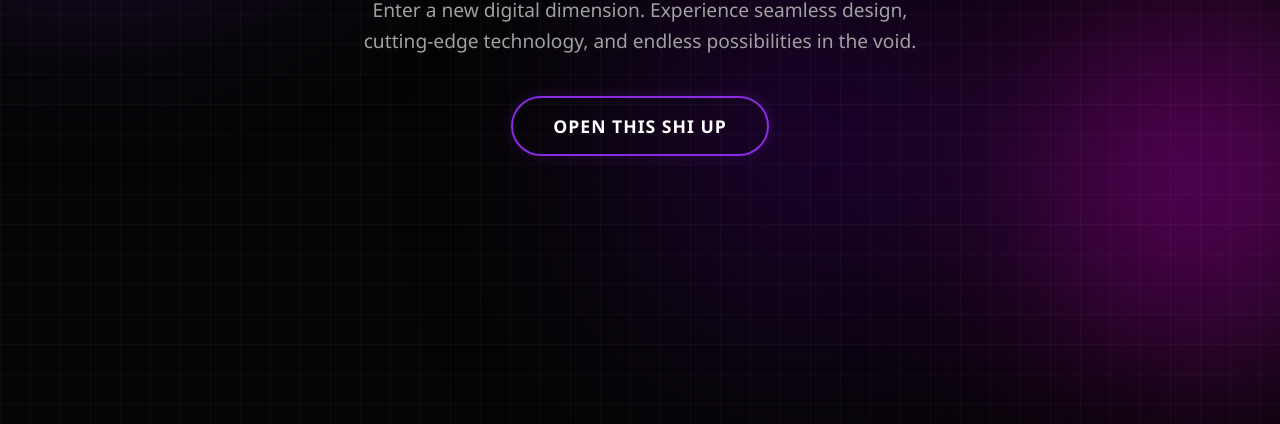
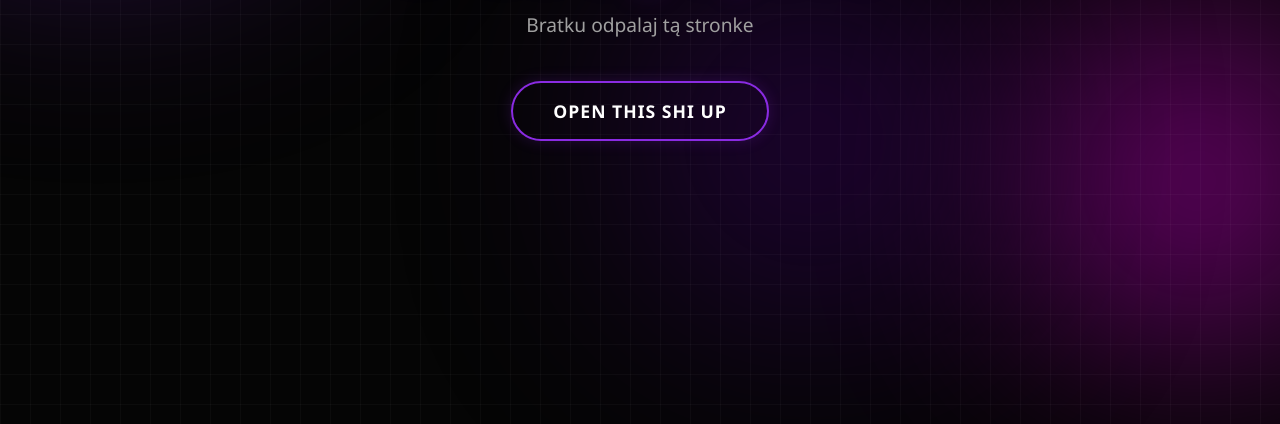
Before and after one commit to klikklag/website, a plain HTML site: page index.html in a window 1280 px wide. Shown: the part 376-800 px from the top of the page. Drawn offline with Linux system fonts and the light colour scheme.

Commit message:
Update index.html

```diff
--- a/index.html
+++ b/index.html
@@ -287,7 +287,7 @@
     <!-- 1. Intro Landing Screen -->
     <div id="intro-screen" class="screen">
         <h1>klikklag.space</h1>
-        <p class="subtitle">Enter a new digital dimension. Experience seamless design, cutting-edge technology, and endless possibilities in the void.</p>
+        <p class="subtitle">Bratku odpalaj tą stronke</p>
         <button id="enter-btn" class="cta-btn">Open this shi up</button>
     </div>
 
```
